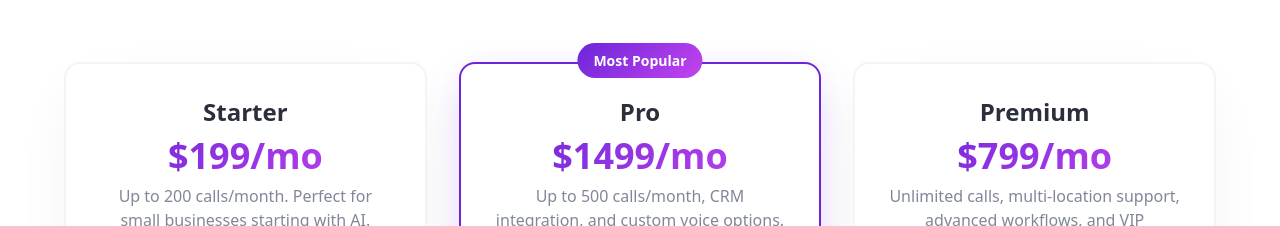
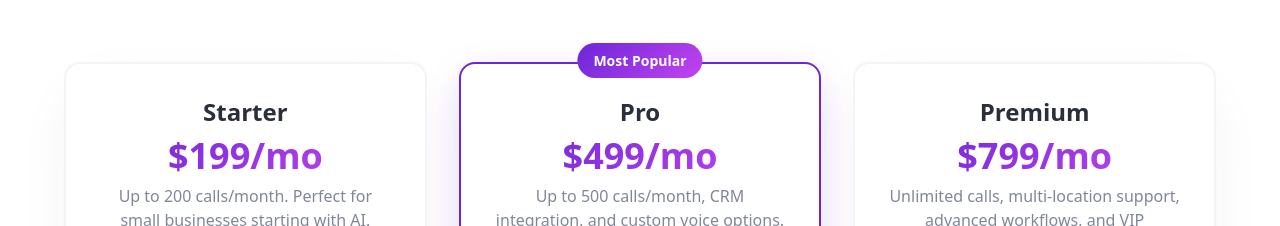
Before and after one commit to nihkilkulli-cell/belio-ai-book-bot, a React (Vite) app: page / in a window 1280 px wide. Shown: the part 1920-2146 px from the top of the page. Built offline with nearby package versions, Linux system fonts and the light colour scheme.

Commit message:
Reverted to commit 06725e0087b78f04fccb7b48170167bece2ec713

```diff
--- a/src/components/PricingSection.tsx
+++ b/src/components/PricingSection.tsx
@@ -17,7 +17,7 @@ const plans = [
   },
   {
     plan: "Pro",
-    price: "$1499/mo",
+    price: "$499/mo",
     description: "Up to 500 calls/month, CRM integration, and custom voice options.",
     features: [
       "500 calls per month",
```
